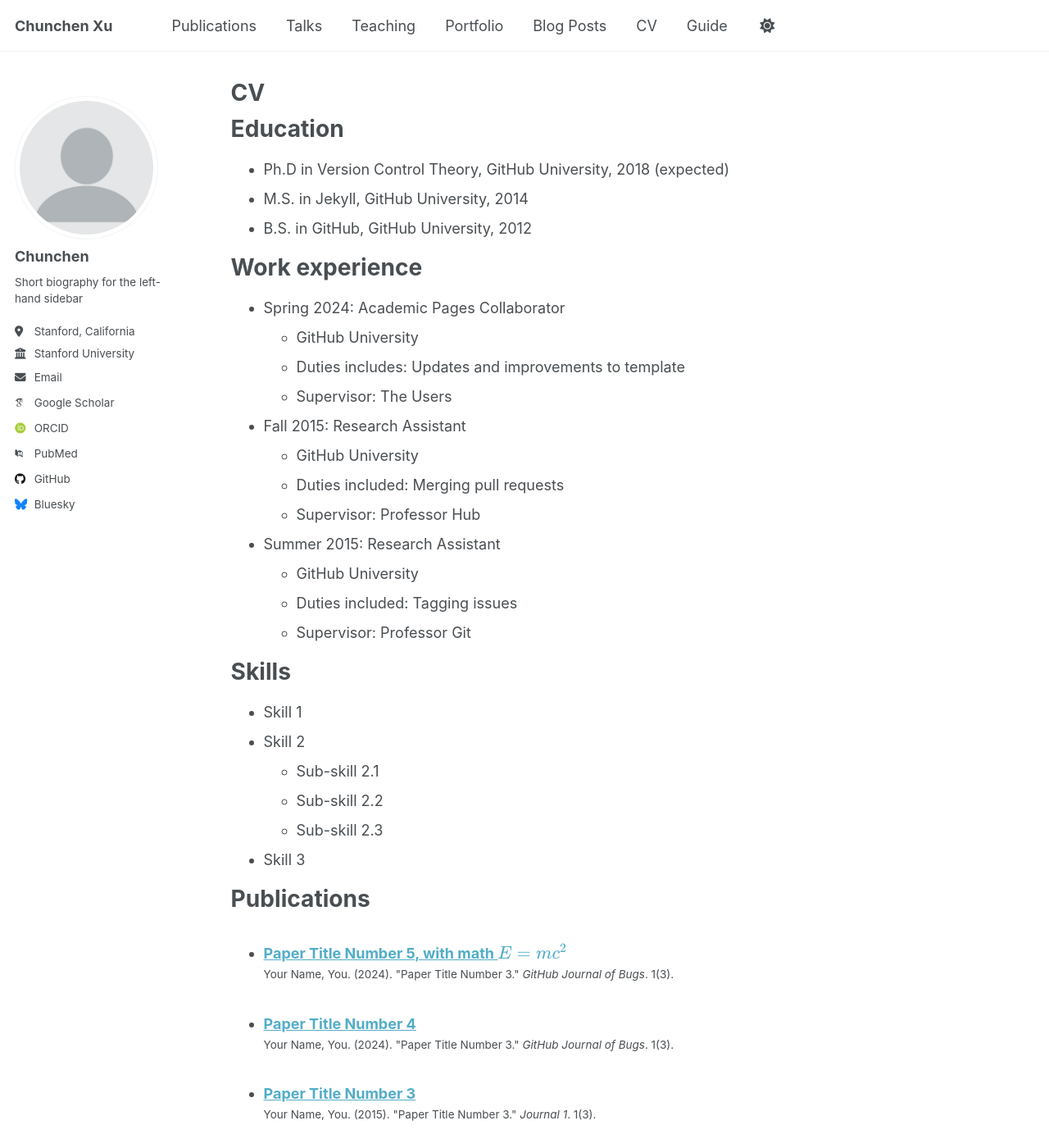
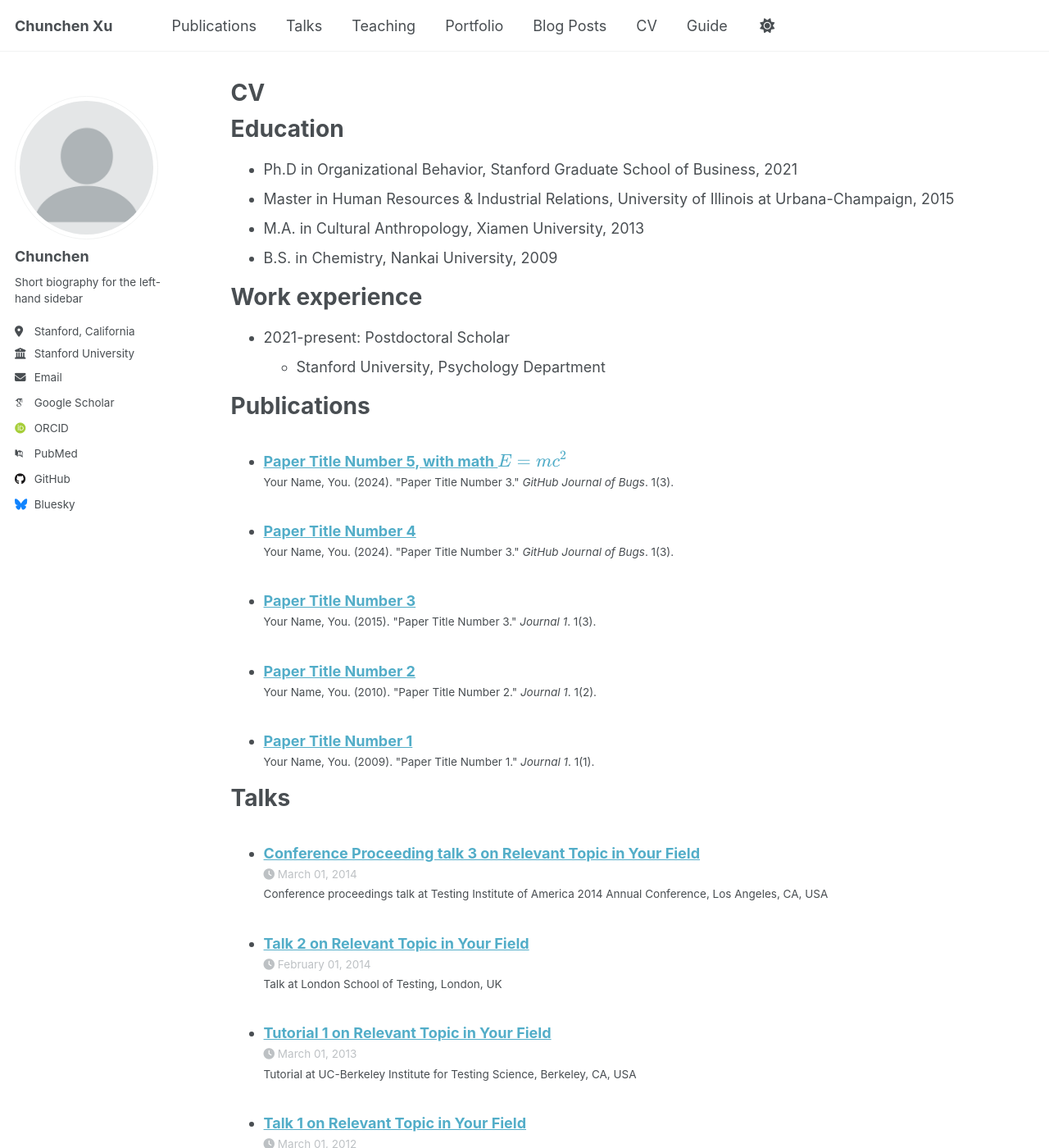
Before and after one commit to chunchen218/chunchenxu.github.io, a Jekyll site: the page built from _pages/cv.md, in a window 1280 px wide and 1400 px high. Shown: the whole window at 82% size. Built offline with Jekyll 4.4.1, drawn with Linux system fonts in a browser that asks for light colours; some web fonts are replaced; a script that is not in the unit is left out.

Commit message:
Update cv.md

```diff
--- a/_pages/cv.md
+++ b/_pages/cv.md
@@ -11,35 +11,15 @@ redirect_from:
 
 Education
 ======
-* Ph.D in Version Control Theory, GitHub University, 2018 (expected)
-* M.S. in Jekyll, GitHub University, 2014
-* B.S. in GitHub, GitHub University, 2012
+* Ph.D in Organizational Behavior, Stanford Graduate School of Business, 2021
+* Master in Human Resources & Industrial Relations, University of Illinois at Urbana-Champaign, 2015
+* M.A. in Cultural Anthropology, Xiamen University, 2013
+* B.S. in Chemistry, Nankai University, 2009
 
 Work experience
 ======
-* Spring 2024: Academic Pages Collaborator
-  * GitHub University
-  * Duties includes: Updates and improvements to template
-  * Supervisor: The Users
-
-* Fall 2015: Research Assistant
-  * GitHub University
-  * Duties included: Merging pull requests
-  * Supervisor: Professor Hub
-
-* Summer 2015: Research Assistant
-  * GitHub University
-  * Duties included: Tagging issues
-  * Supervisor: Professor Git
-
-Skills
-======
-* Skill 1
-* Skill 2
-  * Sub-skill 2.1
-  * Sub-skill 2.2
-  * Sub-skill 2.3
-* Skill 3
+* 2021-present: Postdoctoral Scholar
+  * Stanford University, Psychology Department
 
 Publications
 ======
```
